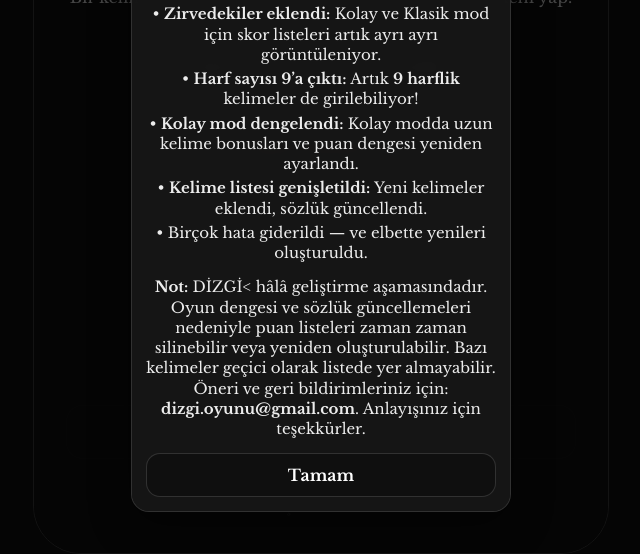
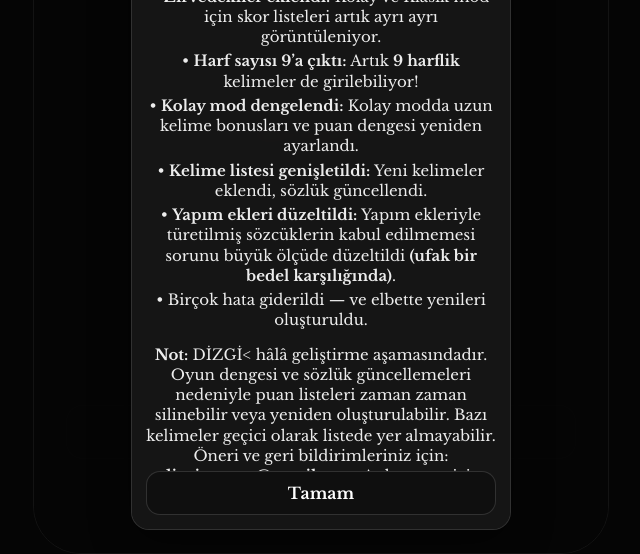
Before and after one commit to freakme83/dizgioyunu, a plain HTML site: page index.html in a window 1280 px wide. Shown: the part 246-800 px from the top of the page, without its empty margins (319-959 px from the left). Drawn offline with nearby package versions, Linux system fonts and the light colour scheme.

Commit message:
Add files via upload

```diff
--- a/index.html
+++ b/index.html
@@ -595,7 +595,7 @@ body{
 </button><div id="share-panel" class="hidden mt-6 w-full max-w-[520px] bg-black/40 border border-white/10 rounded-2xl p-4 text-left"><div class="text-white font-bold tracking-wider mb-2">SKORUNU PAYLAŞ</div><pre id="share-text-box" class="whitespace-pre-wrap text-slate-200 text-sm bg-black/30 border border-white/10 rounded-xl p-3 select-text"></pre><div class="mt-3 flex items-center justify-center gap-3 flex-wrap"><button id="copy-share-btn" type="button"
  class="border border-white/20 hover:border-white/40 bg-white/10 hover:bg-white/15 text-white px-6 py-3 rounded-2xl font-bold text-sm active:scale-95 transition-all uppercase tracking-wider">
  KOPYALA
- </button><div id="copy-hint" class="hidden text-emerald-300 text-xs font-bold tracking-wider">KOPYALANDI ✅</div></div></div><div class="mt-6 text-slate-500 text-xs leading-relaxed"><div>© 2026 DİZGİ&lt;. Tüm hakları saklıdır.</div><div>© 2026 DİZGİ&lt;. All rights reserved.</div><div><a href="mailto:dizgi.oyunu@gmail.com" class="underline hover:text-slate-300 transition-colors">Geri bildirim ve iletişim için: dizgi.oyunu@gmail.com</a></div></div>
+ </button><div id="copy-hint" class="hidden text-emerald-300 text-xs font-bold tracking-wider">KOPYALANDI ✅</div></div></div><div class="mt-10 sm:mt-12 text-slate-500 text-xs leading-relaxed"><div>© 2026 DİZGİ&lt;. Tüm hakları saklıdır.</div><div>© 2026 DİZGİ&lt;. All rights reserved.</div><div><a href="mailto:dizgi.oyunu@gmail.com" class="underline hover:text-slate-300 transition-colors">Geri bildirim ve iletişim için: dizgi.oyunu@gmail.com</a></div></div>
 <div class="mt-4">
   <a id="bmc-btn" href="https://buymeacoffee.com/dizgioyunu" data-bmc="1" data-bmc-placement="home_ui" target="_blank" rel="noopener noreferrer"
      class="inline-flex items-center justify-center gap-2 px-4 py-2 rounded-xl border border-[#4d3f2a]/70 bg-black/20 text-[#d6c3a3] font-bold tracking-wider hover:bg-black/30 transition text-[11px] uppercase">
@@ -2303,7 +2303,7 @@ document.addEventListener('pointerdown', (e) => {
   <div id="releaseNotesModal" class="rn-backdrop" aria-hidden="true">
     <div class="rn-card" role="dialog" aria-modal="true" aria-labelledby="rnTitle">
       <div class="rn-head">
-        <div id="rnTitle" class="rn-title">DİZGİ&lt; v1.03 – Güncelleme Notları</div>
+        <div id="rnTitle" class="rn-title">DİZGİ&lt; v1.04 – Güncelleme Notları</div>
         <button id="rnCloseBtn" class="rn-close" type="button" aria-label="Kapat">×</button>
       </div>
 
@@ -2318,6 +2318,7 @@ document.addEventListener('pointerdown', (e) => {
           <div>• <b>Harf sayısı 9’a çıktı:</b> Artık <b>9 harflik</b> kelimeler de girilebiliyor!</div>
           <div>• <b>Kolay mod dengelendi:</b> Kolay modda uzun kelime bonusları ve puan dengesi yeniden ayarlandı.</div>
           <div>• <b>Kelime listesi genişletildi:</b> Yeni kelimeler eklendi, sözlük güncellendi.</div>
+          <div>• <b>Yapım ekleri düzeltildi:</b> Yapım ekleriyle türetilmiş sözcüklerin kabul edilmemesi sorunu büyük ölçüde düzeltildi <b>(ufak bir bedel karşılığında)</b>.</div>
           <div>• Birçok hata giderildi — ve elbette yenileri oluşturuldu.</div>
           <div style="margin-top:10px;"><b>Not:</b> DİZGİ&lt; hâlâ geliştirme aşamasındadır. Oyun dengesi ve sözlük güncellemeleri nedeniyle puan listeleri zaman zaman silinebilir veya yeniden oluşturulabilir. Bazı kelimeler geçici olarak listede yer almayabilir. Öneri ve geri bildirimleriniz için: <b>dizgi.oyunu@gmail.com</b>. Anlayışınız için teşekkürler.</div>
         </div>
@@ -2337,7 +2338,7 @@ document.addEventListener('pointerdown', (e) => {
 <script>
   // Release Notes (one-time per version)
   (function () {
-    const CURRENT_VERSION = (window.DIZGI_VERSION || window.CURRENT_VERSION || "1.03");
+    const CURRENT_VERSION = (window.DIZGI_VERSION || window.CURRENT_VERSION || "1.04");
     const VERSION_POPUP_STORAGE_KEY = (window.DIZGI_SEEN_VERSION_KEY || window.VERSION_POPUP_STORAGE_KEY || "dizgi_seen_version");
 
     function showReleaseNotes() {
```
